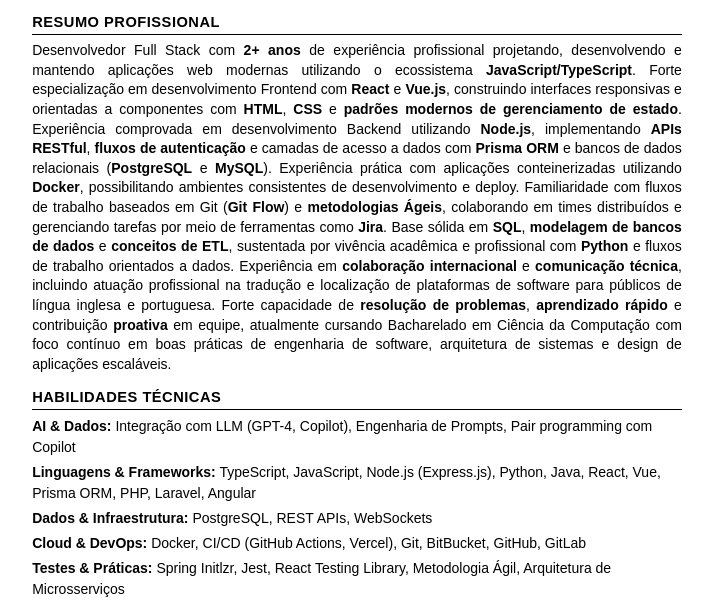
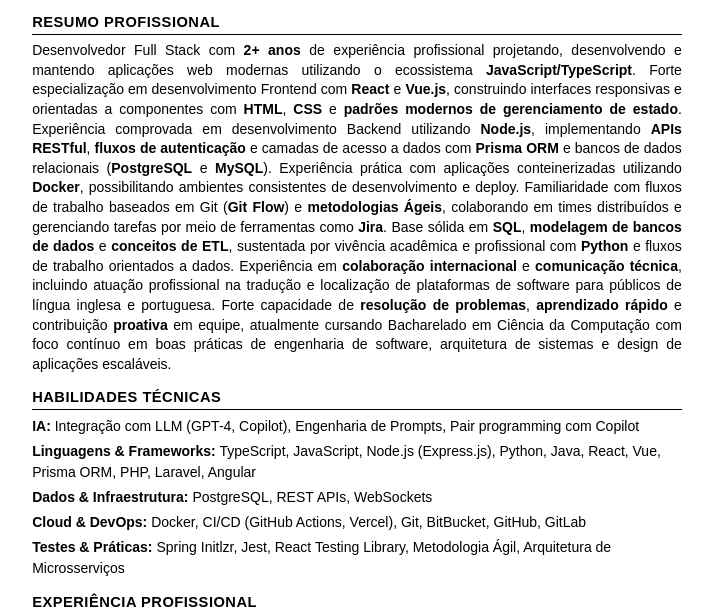
Before and after one commit to ApenasUmSonhador/Curriculum-Vitae, a plain HTML site: page index.html in a window 1280 px wide. Both pictures are taken after a click on the link "🇧🇷 / 🇵🇹 Versão em português do Curriculum Vitae". Shown: the part 183-794 px from the top of the page, without its empty margins (283-996 px from the left). Drawn offline with Linux system fonts and the light colour scheme.

Commit message:
Corrige repetição do termo "dados"

```diff
--- a/index.html
+++ b/index.html
@@ -310,7 +310,7 @@
             <!-- Portuguese Version -->
             <div class="section-title" id="portuguese-version">Habilidades Técnicas</div>
             <div class="skills-grid" id="portuguese-version">
-                <div class="skill-category"><strong>AI & Dados:</strong> Integração com LLM (GPT-4, Copilot), Engenharia de Prompts, Pair programming com Copilot</div>
+                <div class="skill-category"><strong>IA:</strong> Integração com LLM (GPT-4, Copilot), Engenharia de Prompts, Pair programming com Copilot</div>
                 <div class="skill-category"><strong>Linguagens & Frameworks:</strong> TypeScript, JavaScript, Node.js (Express.js), Python, Java, React, Vue, Prisma ORM, PHP, Laravel, Angular</div>
                 <div class="skill-category"><strong>Dados & Infraestrutura:</strong> PostgreSQL, REST APIs, WebSockets</div>
                 <div class="skill-category"><strong>Cloud & DevOps:</strong> Docker, CI/CD (GitHub Actions, Vercel), Git, BitBucket, GitHub, GitLab</div>
```
